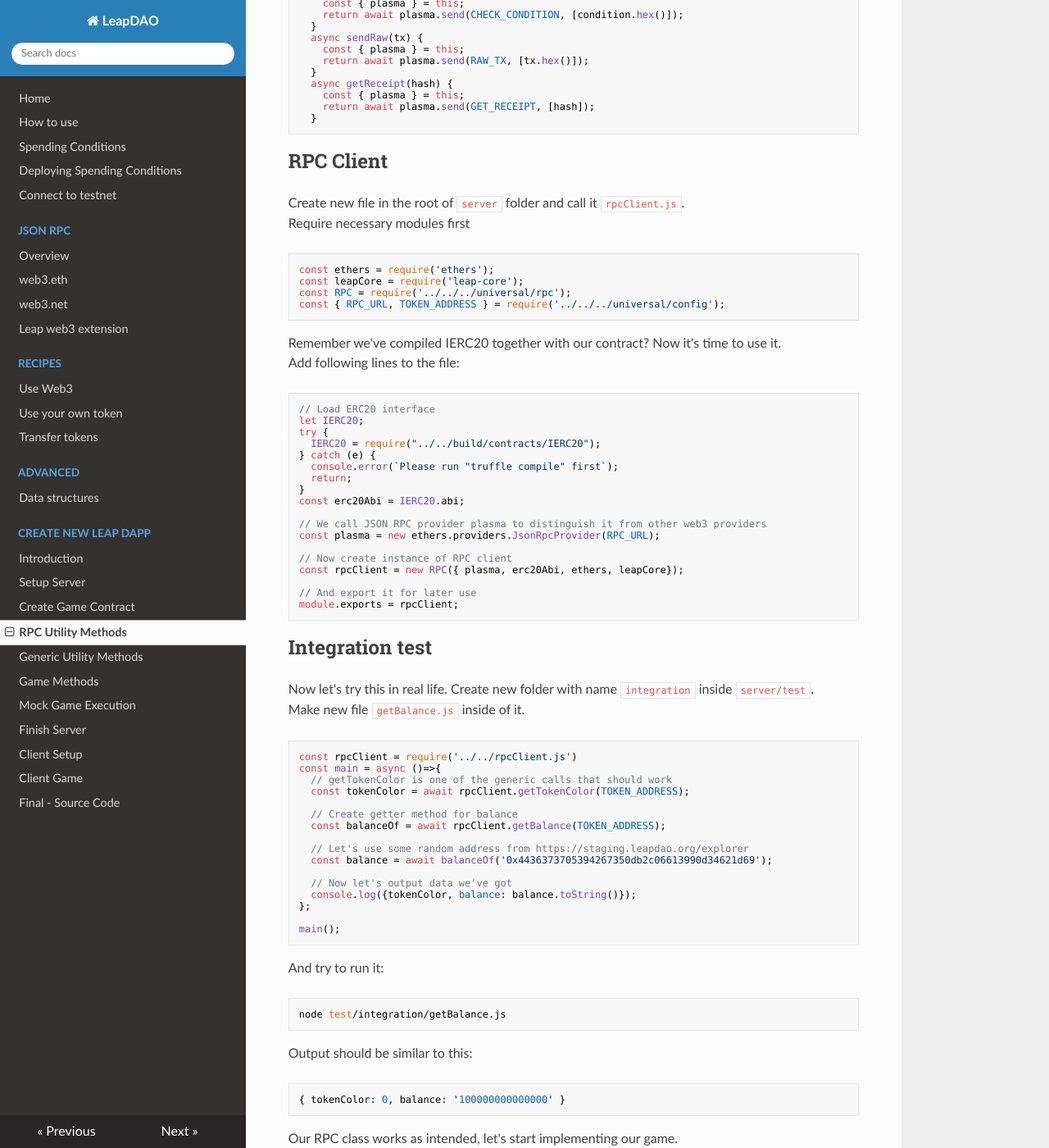
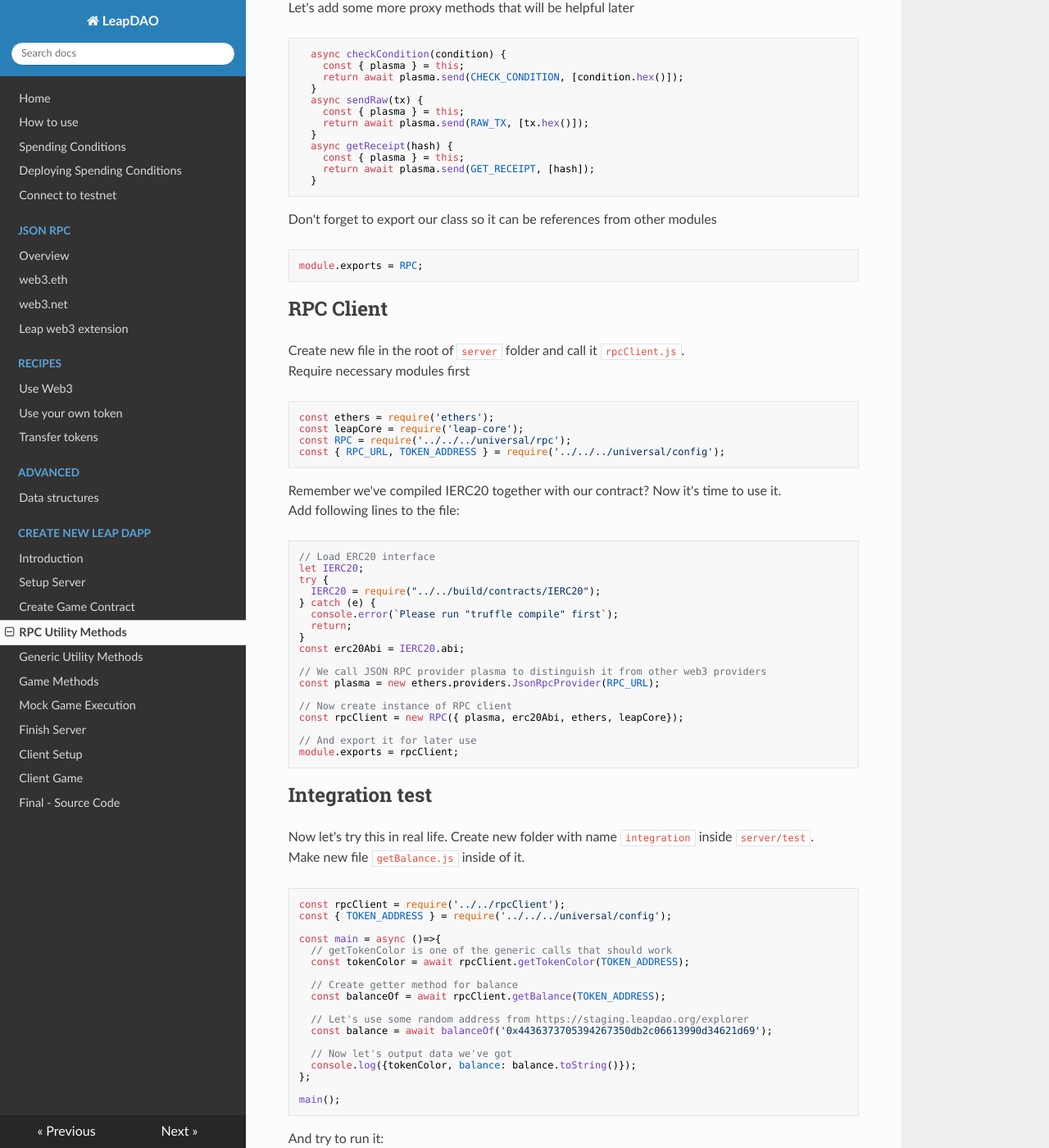
Before and after one commit to leapdao/docs, an MkDocs documentation site: the page built from docs/tutorials/new-dapp/step-3-rpc.md, in a window 1280 px wide and 1400 px high, scrolled down 3660 px. Shown: the whole window at 82% size. Built offline with MkDocs 1.6.1, drawn with Linux system fonts in a browser that asks for light colours; nearby versions of some CDN libraries; some of the changed text lies outside the part shown.

Commit message:
Export RPC class. Import TOKEN_ADDRESS. Add note that methods should be on class

````diff
--- a/docs/tutorials/new-dapp/step-3-rpc.md
+++ b/docs/tutorials/new-dapp/step-3-rpc.md
@@ -221,6 +224,11 @@ Let's add some more proxy methods that will be helpful later
   }
 ```
 
+Don't forget to export our class so it can be references from other modules
+```javascript
+module.exports = RPC;
+```
+
 RPC Client
 ---
 Create new file in the root of `server` folder and call it `rpcClient.js`.
@@ -261,7 +269,9 @@ Create new folder with name `integration` inside `server/test`.
 Make new file `getBalance.js` inside of it.
 
 ```javascript
-const rpcClient = require('../../rpcClient.js')
+const rpcClient = require('../../rpcClient');
+const { TOKEN_ADDRESS } = require('../../../universal/config');
+
 const main = async ()=>{
   // getTokenColor is one of the generic calls that should work
   const tokenColor = await rpcClient.getTokenColor(TOKEN_ADDRESS);
````
Also changed, not shown: other parts of docs/tutorials/new-dapp/step-3-rpc.md (+3 -0 lines).
